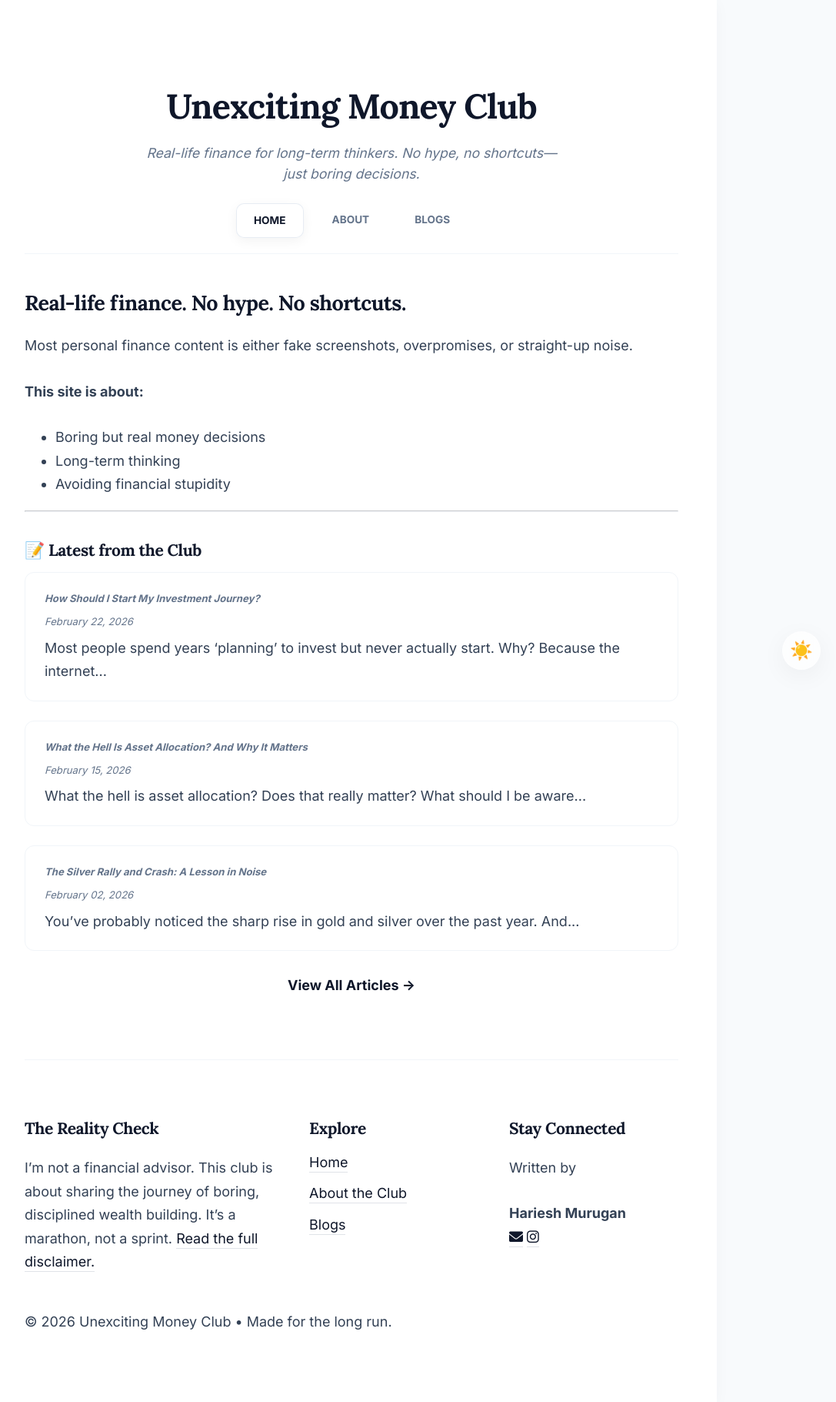
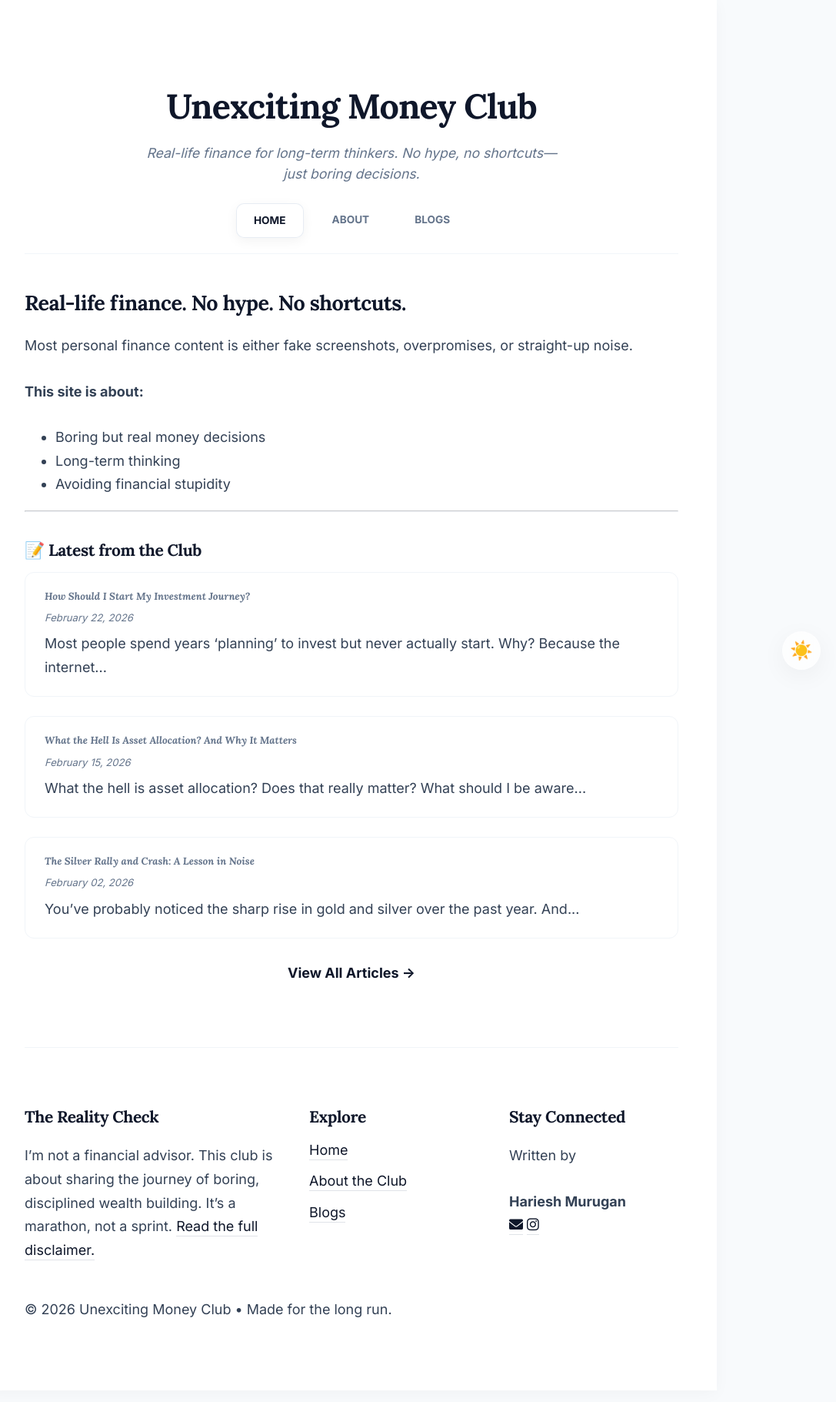
Before and after one commit to HarieshMK/HarieshMK.github.io, a Jekyll site: the page built from index.md, in a window 1280 px wide. Shown: the whole page at 77% size, without its empty margins (183-1270 px from the left). Built offline with Jekyll 4.4.1, drawn with Linux system fonts in a browser that asks for light colours.

Commit message:
Update style.css

```diff
--- a/assets/css/style.css
+++ b/assets/css/style.css
@@ -119,15 +119,7 @@
 #theme-toggle:hover #theme-icon {
   transform: scale(1.2) rotate(15deg); /* This works for emojis! */
 }
-#theme-icon svg {
-  display: block;
-  transition: transform 0.3s ease;
-}
-
-#theme-toggle:hover #theme-icon svg {
-  transform: rotate(20deg) scale(1.1); /* Adds a playful rotation on hover */
-}
-/* ===== 3. BLOG CARDS & HOVER ===== */
+/* ===== 3. BLOG CARDS & HOVER (PROTECTED VERSION) ===== */
 .post-card-link {
   display: block;
   text-decoration: none !important;
@@ -137,19 +129,23 @@
 
 /* Base styles for all card types */
 .post-card, .home-card, .folder-card {
- padding: 22px 25px; /* Reduced from 30px */
-  margin-bottom: 15px !important; /* Slightly tighter gap between cards */
+  padding: 22px 25px;
+  margin-bottom: 25px !important; /* Space between cards */
   border: 1px solid #f1f5f9;
   border-radius: 12px;
   background: #fff;
-  /* Critical: Transition must include transform and box-shadow */
+  /* Transitions for smooth lifting */
   transition: transform 0.3s cubic-bezier(0.25, 0.46, 0.45, 0.94),
               box-shadow 0.3s ease,
               border-color 0.3s ease;
+  position: relative;
+  z-index: 1;
 }
-/* Target the Date - Using the specific class from your Markdown */
+
+/* TARGET THE DATE ONLY - Keeps it italic and small */
 span.post-date,
-.post-card-link .post-card > span {
+.post-card > span:first-child,
+.home-card > span:first-child {
   font-size: 0.82rem !important;
   font-style: italic !important;
   color: #64748b !important;
@@ -158,62 +154,46 @@
   transition: color 0.3s ease;
 }
 
-/* Force Titles to stay Bold and Normal (Non-italic) */
-/* Force Titles to stay Bold and Normal (Non-italic) */
-.post-title, .home-card h2, .post-card h2 {
-  font-style: normal !important;
-  font-size: 1.4rem !important;
+/* TARGET THE TITLE ONLY - Forces it to be Bold, Large, and NOT Italic */
+.post-title,
+.post-card h2,
+.home-card h2,
+.post-card-link h2 {
+  font-style: normal !important; /* This kills the italic leak */
+  font-family: 'Lora', serif !important;
+  font-size: 1.5rem !important;
   font-weight: 700 !important;
+  color: #0f172a !important;
   display: block !important;
-  color: inherit;
+  margin-top: 0 !important;
+  margin-bottom: 0.4em !important;
+  line-height: 1.3 !important;
+  transition: color 0.3s ease;
 }
 
-/* Ensure the span doesn't turn blue/black from the Global Link Reset */
-/* LIGHT MODE HOVER */
+/* Summary text styling */
+.post-card p, .home-card p {
+  font-style: normal !important;
+  font-size: 0.95rem;
+  color: #334155;
+  margin-bottom: 0;
+}
+
+/* HOVER EFFECTS (Both Modes handled) */
 .post-card-link:hover .post-card,
 .post-card:hover, .home-card:hover, .folder-card:hover {
   transform: translateY(-8px) !important;
-  background: rgba(255, 255, 255, 1) !important;
   box-shadow: 0 20px 40px rgba(0, 0, 0, 0.08) !important;
   border-color: #38bdf8 !important;
-  position: relative !important;
-  z-index: 10 !important;
-}
-/* Keep the Summary text normal */
-.post-card p:last-of-type,
-.home-card p:last-of-type {
-  font-style: normal !important;
-  font-size: 0.95rem;
-  color: #334155;
-}
-
-/* Target the Title */
-.post-card h2, .home-card h2 {
-  margin-top: 0 !important;
-  margin-bottom: 0.4em !important; /* Pulls the summary UP */
-  line-height: 1.3;
-}
-
-/* THE LIFT TRIGGER */
-.post-card-link:hover .post-card,
-.post-card:hover,
-.home-card:hover,
-.folder-card:hover {
-  transform: translateY(-8px) !important;
-  box-shadow: 0 12px 24px rgba(0,0,0,0.08) !important;
-  border-color: #38bdf8 !important;
-
-  /* These two lines make the lifting card "float" above the others */
-  position: relative !important;
   z-index: 10 !important;
 }
 
 .post-card-link:hover .post-title,
-.post-card:hover .post-title,
+.post-card:hover h2,
+.home-card:hover h2,
 .folder-card:hover .folder-name {
   color: #38bdf8 !important;
 }
-
 .post-title, .folder-name {
   transition: color 0.3s ease;
 }
```
